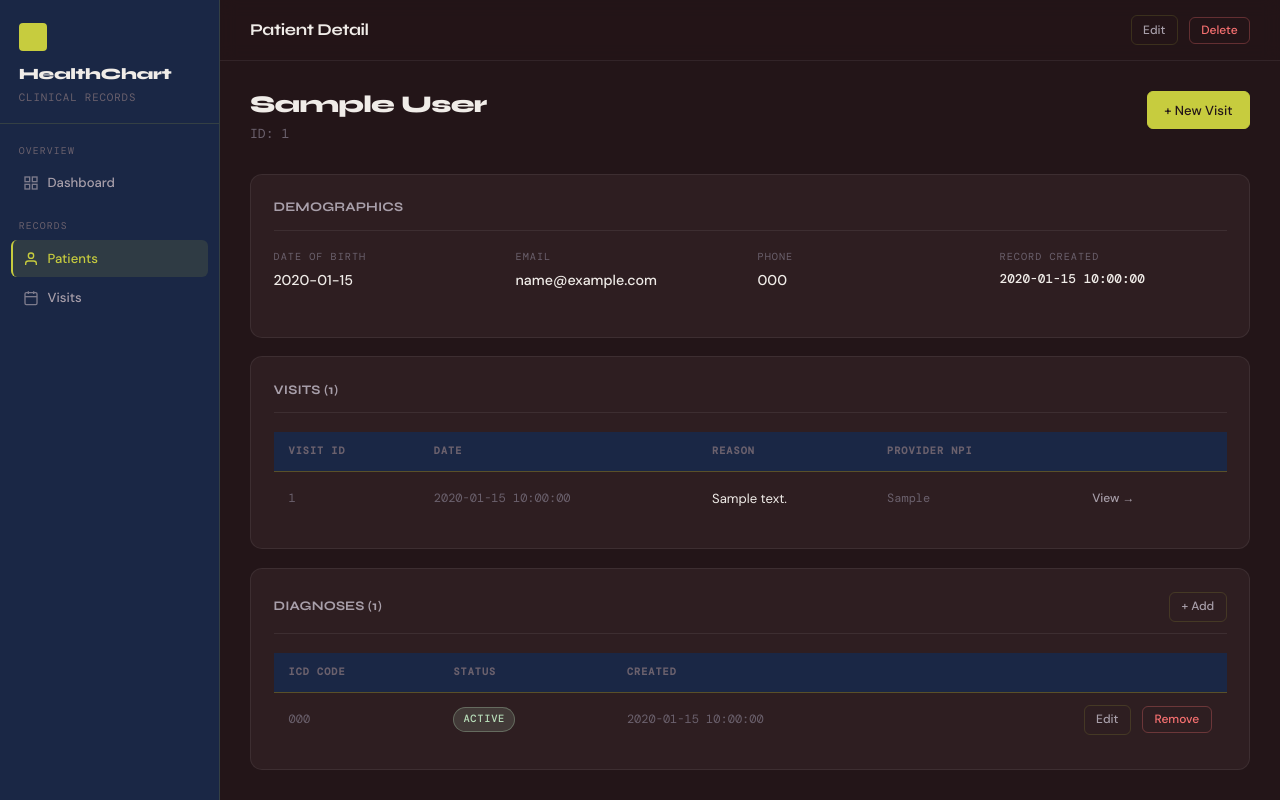
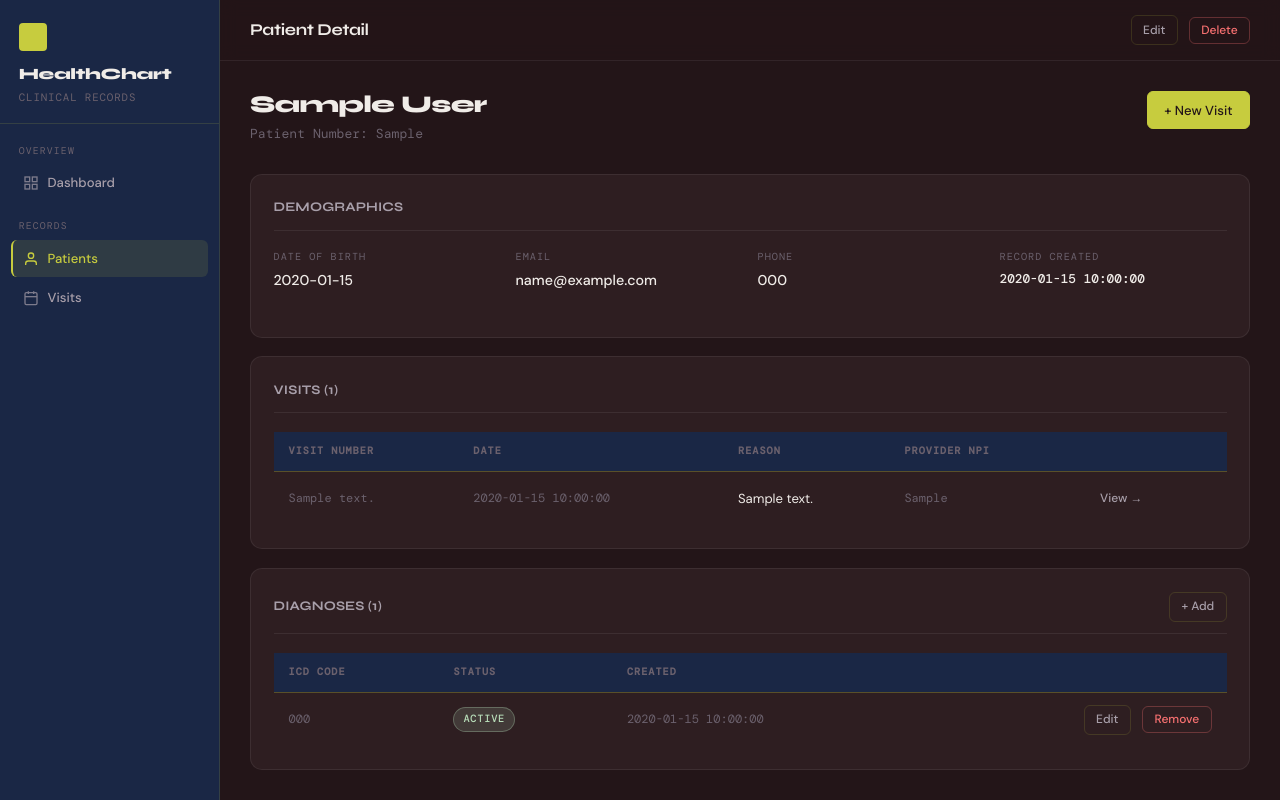
Before and after one commit to Jisobe/cs665_project3, a Flask app: page /patients/1 in a window 1280 px wide. Run offline with Flask 3, Linux system fonts and the light colour scheme; tables that the repository leaves empty hold one stand-in row (values such as "Sample post").

Commit message:
Udpated patient detail

```diff
--- a/app/templates/patients/patient_detail.html
+++ b/app/templates/patients/patient_detail.html
@@ -18,7 +18,7 @@
 <div class="page-header">
   <div>
     <h2>{{ patient.first_name }} {{ patient.last_name }}</h2>
-    <div class="subtitle">ID: {{ patient.patient_id }}</div>
+    <div class="subtitle">Patient Number: {{ patient.patient_num }}</div>
   </div>
   <a href="{{ url_for('visits.create_visit_form') }}?patient_id={{ patient.patient_id }}"
      class="btn btn-primary">+ New Visit</a>
@@ -57,7 +57,7 @@
     <table>
       <thead>
         <tr>
-          <th>Visit ID</th>
+          <th>Visit Number</th>
           <th>Date</th>
           <th>Reason</th>
           <th>Provider NPI</th>
@@ -67,7 +67,7 @@
       <tbody>
         {% for visit in visits %}
         <tr>
-          <td class="td-mono">{{ visit.visit_id }}</td>
+          <td class="td-mono">{{ visit.visit_num }}</td>
           <td class="td-mono">{{ visit.visit_date or '—' }}</td>
           <td>{{ visit.visit_reason or '—' }}</td>
           <td class="td-mono">{{ visit.national_provider_identifier }}</td>
```
